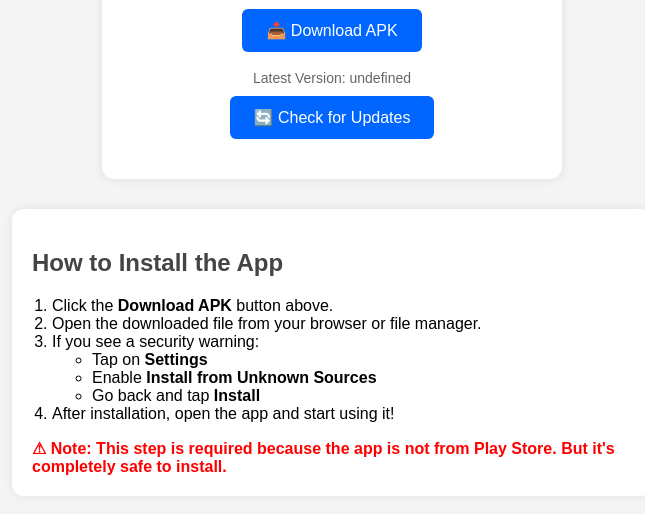
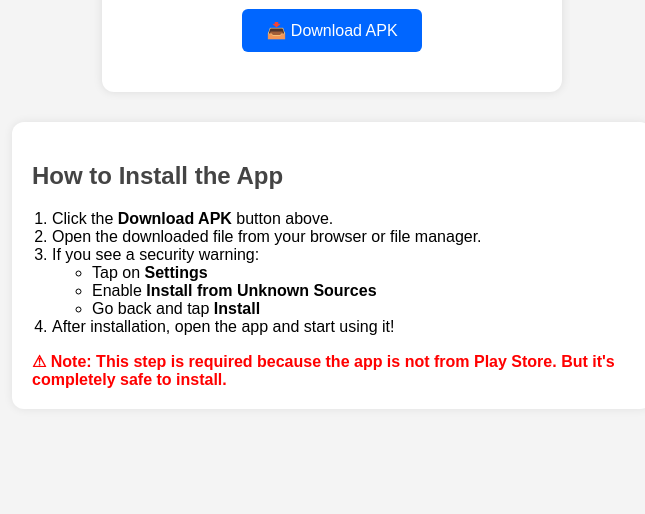
Before and after one commit to adityarrsdce/pyq-pdfs, a plain HTML site: page index.html in a window 1280 px wide. Shown: the part 148-662 px from the top of the page, without its empty margins (308-953 px from the left). Drawn offline with Linux system fonts and the light colour scheme.

Commit message:
Update index.html

```diff
--- a/index.html
+++ b/index.html
@@ -35,11 +35,6 @@
       display: inline-block;
       margin: 10px 0;
     }
-    .version {
-      font-size: 14px;
-      color: #666;
-      margin-top: 8px;
-    }
     .instructions {
       text-align: left;
       margin-top: 30px;
@@ -70,10 +65,6 @@
     <a class="download-btn" href="https://abzxtsqmzuqzedpaaxsf.supabase.co/storage/v1/object/public/pyq-pdfs/apk/Babu_bhaiya_pyq.apk" download>
       📥 Download APK
     </a>
-
-    <div class="version" id="version">Loading version...</div>
-
-    <button onclick="checkUpdate()">🔄 Check for Updates</button>
   </div>
 
   <div class="instructions">
@@ -94,23 +85,5 @@
       ⚠ Note: This step is required because the app is not from Play Store. But it's completely safe to install.
     </div>
   </div>
-
-  <script>
-    async function checkUpdate() {
-      try {
-        const response = await fetch('https://raw.githubusercontent.com/adityarrsdce/pyq-pdfs/main/update.json');
-        const data = await response.json();
-        const currentVersion = data.version;
-        document.getElementById('version').innerText = "Latest Version: " + currentVersion;
-        alert("Latest App Version: " + currentVersion);
-      } catch (e) {
-        document.getElementById('version').innerText = "Unable to load version.";
-        alert("Failed to fetch version info.");
-      }
-    }
-
-    // Auto check on load
-    checkUpdate();
-  </script>
 </body>
 </html>
```
